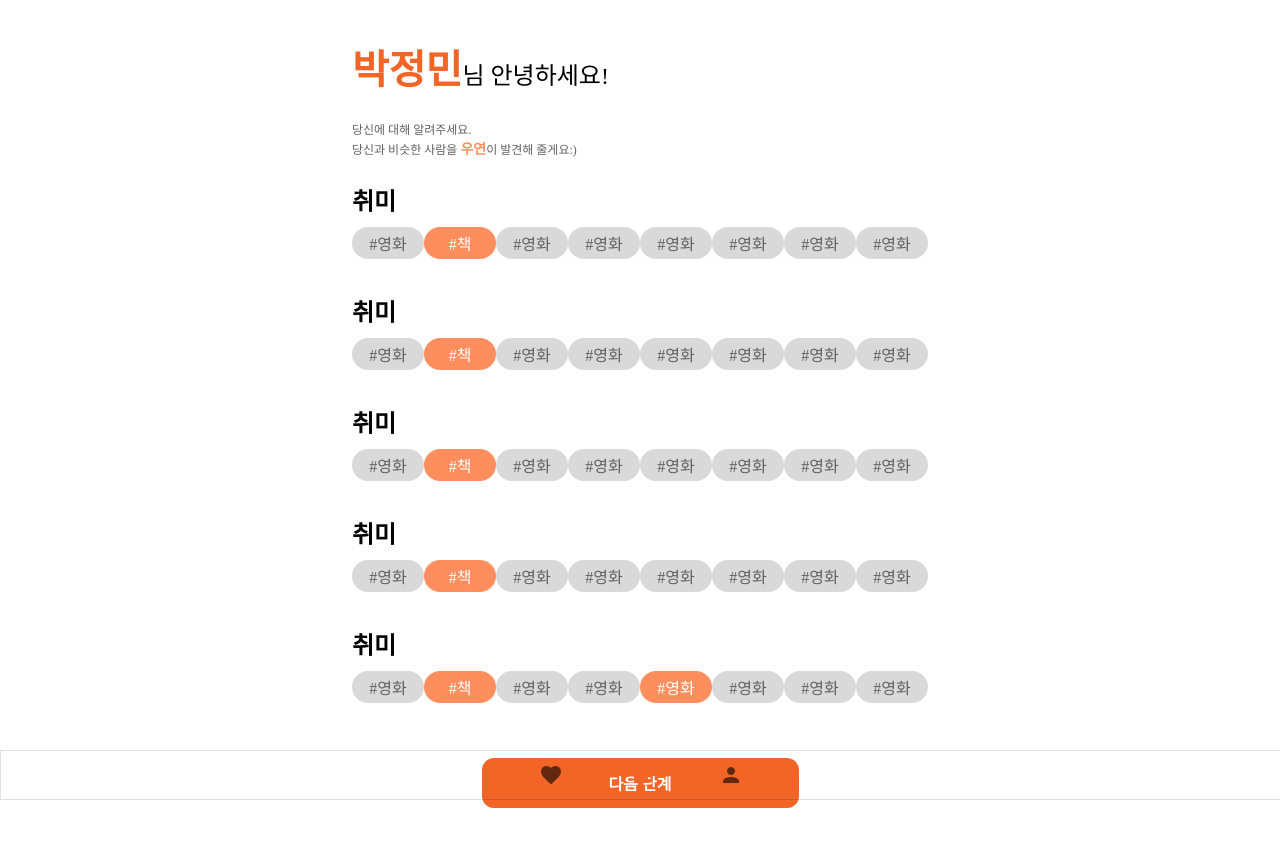
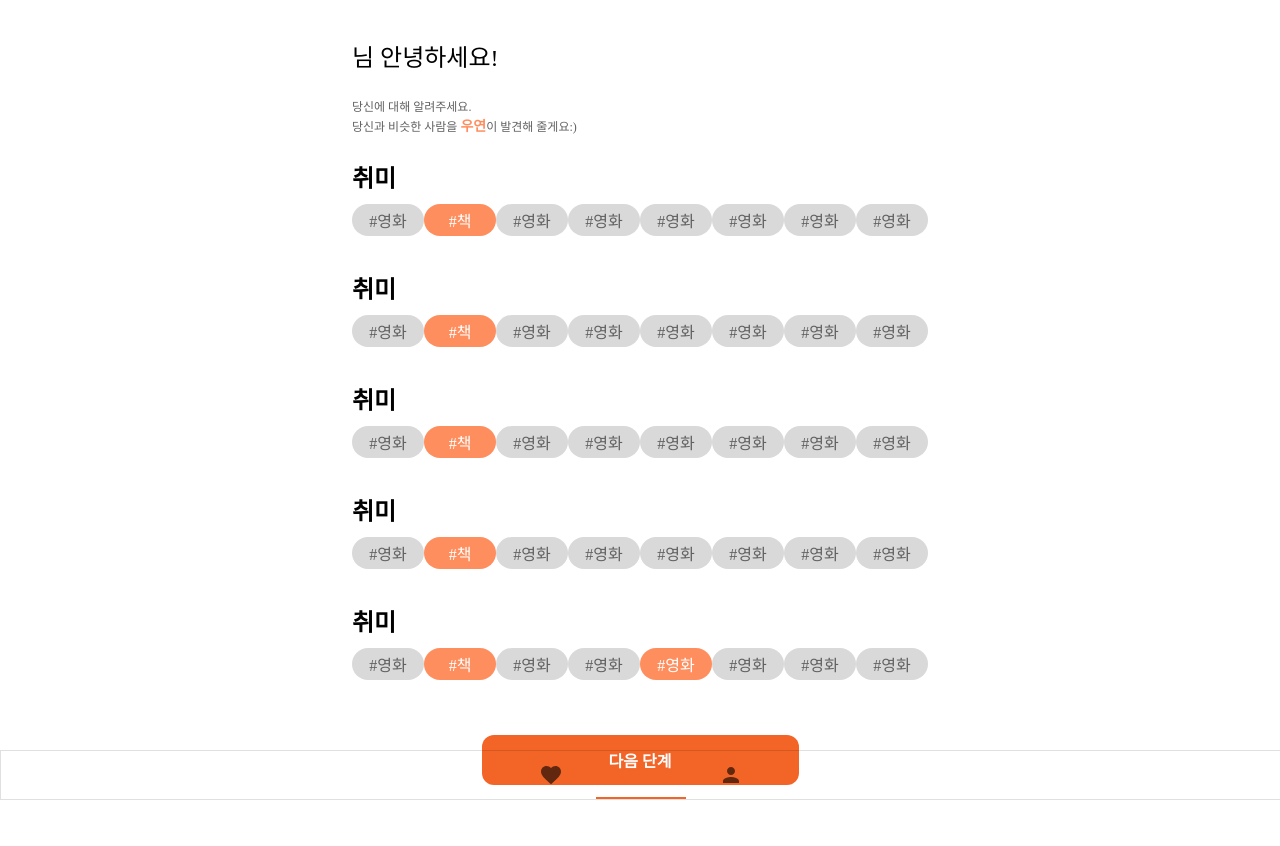
Before and after one commit to 14KGun/5KY, a React (Vite) app in the folder web/: page /tagsetting in a window 1280 px wide. Shown: the top 846 px of the page. Built offline with nearby package versions, Linux system fonts and the light colour scheme; a web font is replaced by a local one.

Commit message:
show nickname

```diff
--- a/web/src/screens/FindSetting.jsx
+++ b/web/src/screens/FindSetting.jsx
@@ -157,7 +157,7 @@ const FindSetting = () => {
       // instance를 사용하여 /user 엔드포인트에 POST 요청
       const response = await instance.post("/user", signupData);
       console.log("회원가입 성공:", response.data);
-      // 회원가입 성공 후 처리, 예를 들어 로그인 페이지로 이동
+      localStorage.removeItem("signupData");
       navigate("/login");
     } catch (error) {
       console.error("회원가입 실패:", error.response ? error.response.data : error);
--- a/web/src/screens/TagSetting/TagSetting.jsx
+++ b/web/src/screens/TagSetting/TagSetting.jsx
@@ -117,6 +117,16 @@ const NextBtn = styled.div`
 const TagSetting = () => {
   const [selectedTags, setSelectedTags] = useState([]);
   const navigate = useNavigate();
+  const [nickname, setNickname] = useState(""); // 닉네임 상태 초기화
+  // 기존 상태 및 핸들러 정의 코드는 생략됨
+
+  useEffect(() => {
+    // Localstorage에서 signupData 가져오기
+    const signupData = JSON.parse(localStorage.getItem("signupData"));
+    if (signupData && signupData.name) {
+      setNickname(signupData.name); // signupData에서 name을 가져와 닉네임 상태 업데이트
+    }
+  }, []);
 
   useEffect(() => {
     // Localstorage에서 signupData 가져오기
@@ -140,7 +150,7 @@ const TagSetting = () => {
     <RealContainer>
       <Container>
         <Title>
-          <Name>박정민</Name>님 안녕하세요!
+          <Name>{nickname}</Name>님 안녕하세요!
         </Title>
         <Info>당신에 대해 알려주세요.</Info>
         <Info>
```
